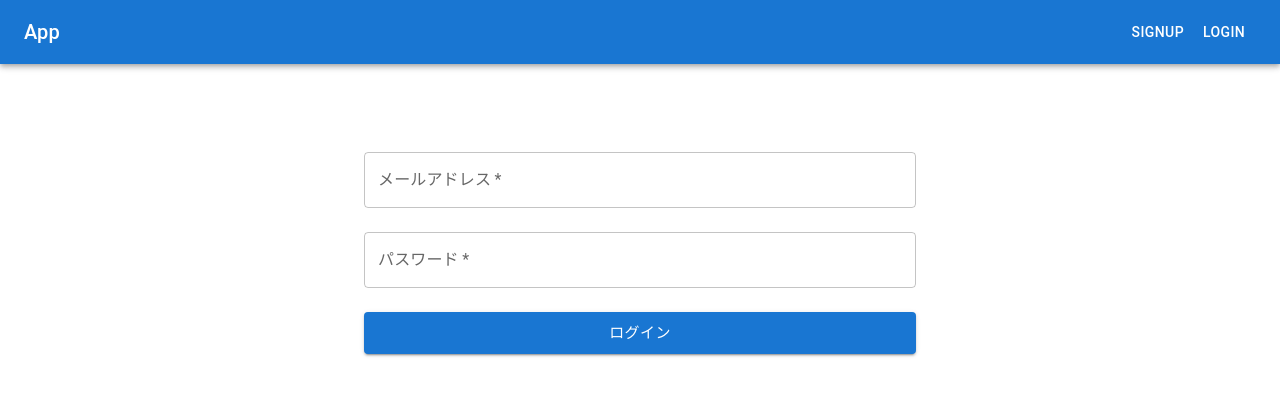
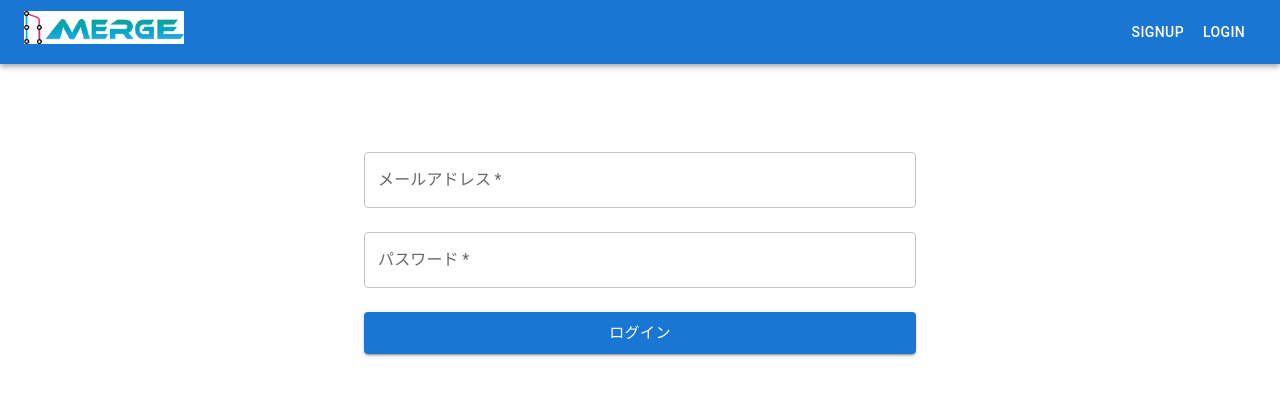
Before and after one commit to shimizuyuta/hackathon2022_0521, a React (Create React App) app in the folder client/: page /login in a window 1280 px wide. Shown: the top 396 px of the page. Built offline with nearby package versions, Linux system fonts and the light colour scheme.

Commit message:
ロゴ追加

```diff
--- a/client/src/components/Navbar.tsx
+++ b/client/src/components/Navbar.tsx
@@ -4,14 +4,13 @@ import Box from '@mui/material/Box';
 import Toolbar from '@mui/material/Toolbar';
 import Typography from '@mui/material/Typography';
 import Button from '@mui/material/Button';
-
 const Navbar = () => {
   return (
     <Box sx={{ flexGrow: 1 }}>
       <AppBar position="static">
         <Toolbar>
-          <Typography variant="h6" component="div" sx={{ flexGrow: 1 }}>
-            App
+          <Typography variant="h6" component="div" sx={{ flexGrow: 1 }} >
+          <img src={`${process.env.PUBLIC_URL}/logo.png`} style={{ width:'10rem',backgroundColor:'white'}} alt="Logo" />
           </Typography>
           <Button color="inherit" href='/SignUp'>SignUp</Button>
           <Button color="inherit" href='/Login'>Login</Button>
```
